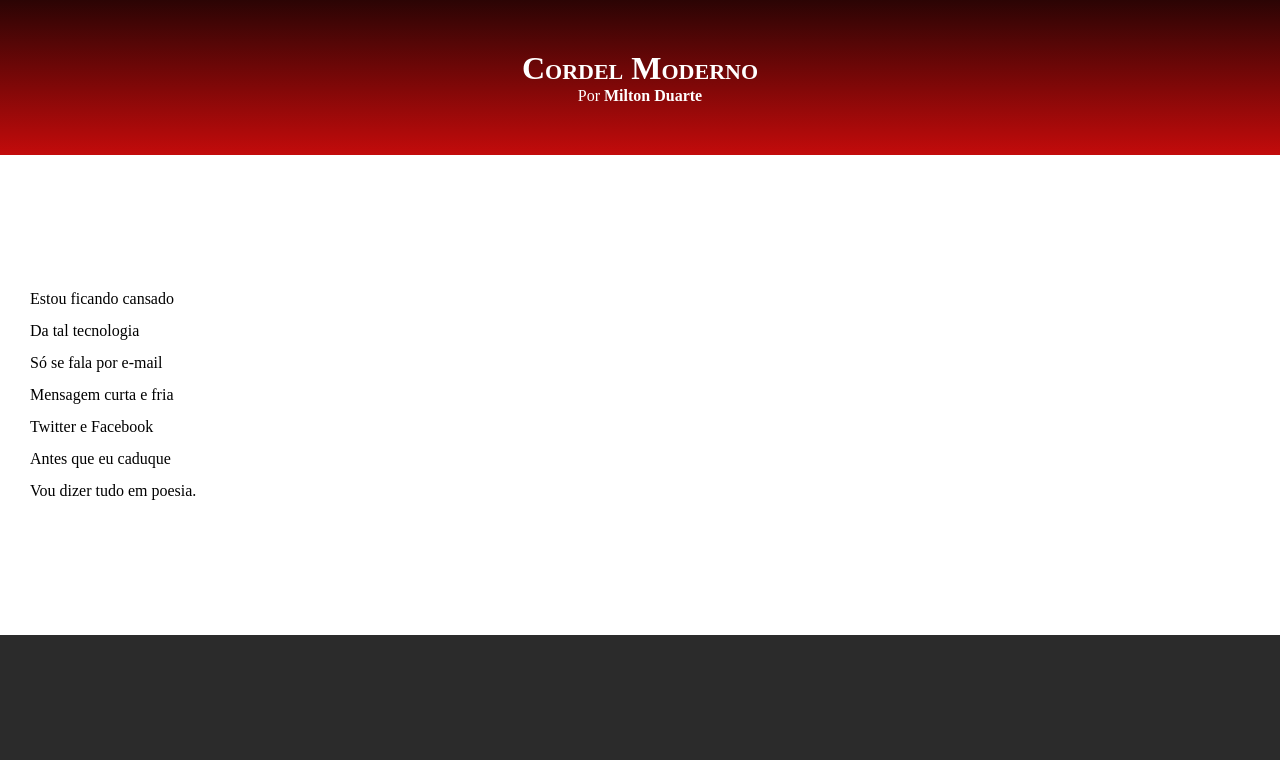
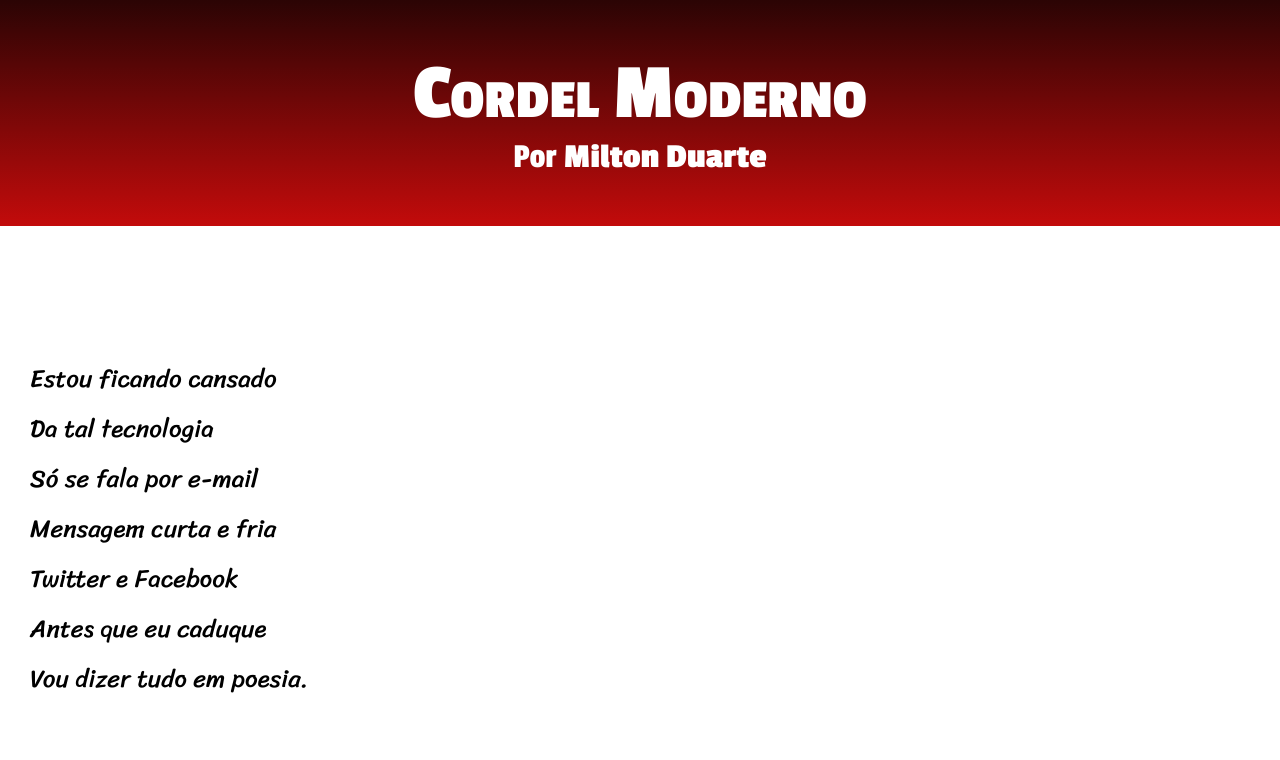
Before and after one commit to MaysonLima/html-css, a plain HTML site: page Desafios/Desafio012/index.html in a window 1280 px wide. Shown: the top 760 px of the page. Drawn offline with Linux system fonts and the light colour scheme.

Commit message:
atualizei as fontes

```diff
--- a/Desafios/Desafio012/style.css
+++ b/Desafios/Desafio012/style.css
@@ -1,28 +1,43 @@
 @charset "UTF-8";
 
+@import url('https://fonts.googleapis.com/css2?family=Passion+One:wght@400;700;900&family=Sriracha&display=swap');
+
+:root{
+    --fonte1: Verdana, Geneva, Tahoma, sans-serif;
+    --fonte2:  "Sriracha", cursive;
+    --fonte3: "Passion One", sans-serif;
+}
 html, body{
     background-color: darkgray;
     min-height: 100%;
+    font-family: var(--fonte1);
+
 }
 
 * {
     margin: 0px;
     padding: 0px;
+
 }
 
 header{
     background-image: linear-gradient(to top, rgb(195, 11, 11), rgb(43, 4, 4));
     color: white;
     text-align: center;
+    font-family: var(--fonte3);
+
+
 }
 
 header > h1{
     padding-top: 50px;
     font-variant: small-caps;
+    font-size: 80px;
 }
 
 header > p{
     padding-bottom: 50px;
+    font-size: 35px;
 
 }
 
@@ -43,6 +58,8 @@ section{
     padding-bottom: 10%;
     line-height: 2em;
     padding-left: 30px;
+    font-family: var(--fonte2);
+    font-size: 25px;
 }
 
 
```
